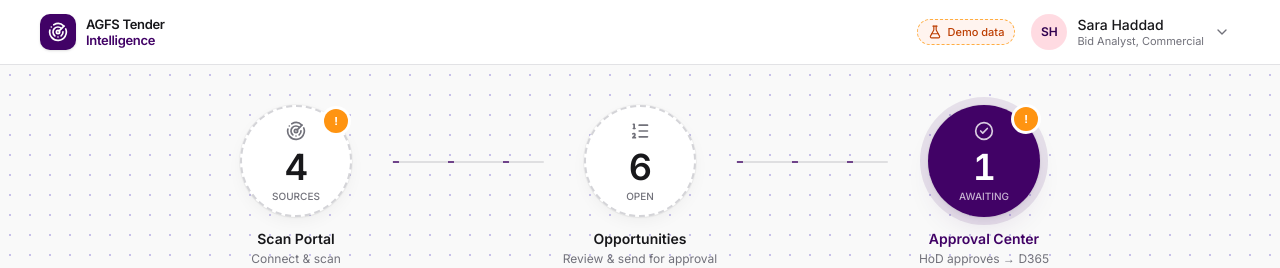
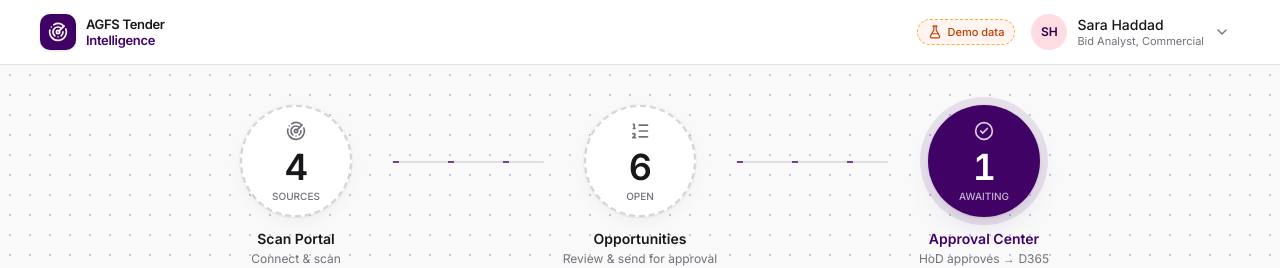
Before and after one commit to AGI-ship-it/tenders, a Next.js app: page /approvals in a window 1280 px wide. Shown: the top 268 px of the page. Built offline with nearby package versions, Linux system fonts and the light colour scheme.

Commit message:
Remove alert marks from step circles
Co-Authored-By: Claude Opus 5.5 <noreply@anthropic.com>

```diff
--- a/src/components/step-tabs.tsx
+++ b/src/components/step-tabs.tsx
@@ -28,8 +28,7 @@ function FlowLine() {
 }
 
 /**
- * Scan Portal → Opportunities → Approval Center. Each circle shows its key number, opens its screen below,
- * and shows an orange mark when work is waiting.
+ * Scan Portal → Opportunities → Approval Center. Each circle shows its key number and opens its screen below.
  */
 export function StepTabs() {
   // First-time setup belongs to step 1, so Scan Portal shows as selected there.
@@ -40,11 +39,9 @@ export function StepTabs() {
 
   const { tenders } = demo;
   const open = tenders.filter(isActive).length;
-  const newFromScan = tenders.filter((t) => t.fromLatestScan).length;
   const awaiting = tenders.filter((t) => t.status === "Awaiting HoD").length;
   const portals = demo.sources.filter((s) => s.kind !== "Upload");
   const connected = portals.filter((s) => s.status === "Connected").length;
-  const needsSignIn = portals.filter((s) => s.accessState === "Action needed" && s.status !== "Paused").length;
 
   const steps = [
     {
@@ -54,7 +51,6 @@ export function StepTabs() {
       icon: Radar,
       value: connected,
       unit: "sources",
-      alert: needsSignIn ? `${needsSignIn} need sign-in` : undefined,
     },
     {
       href: "/pipeline",
@@ -63,7 +59,6 @@ export function StepTabs() {
       icon: ListOrdered,
       value: open,
       unit: "open",
-      alert: newFromScan ? `${newFromScan} new from latest scan` : undefined,
     },
     {
       href: "/approvals",
@@ -72,7 +67,6 @@ export function StepTabs() {
       icon: CheckCircle2,
       value: awaiting,
       unit: "awaiting",
-      alert: awaiting ? "Waiting for HoD decision" : undefined,
     },
   ];
 
@@ -103,14 +97,6 @@ export function StepTabs() {
                       {s.unit}
                     </span>
                   </span>
-                  {s.alert && (
-                    <span
-                      title={s.alert}
-                      className="absolute top-0.5 right-0.5 grid size-6 place-items-center rounded-full bg-amber-500 text-[11px] font-bold text-white ring-[3px] ring-card"
-                    >
-                      !
-                    </span>
-                  )}
                 </span>
                 <span className={cn("mt-3 text-sm font-semibold", on ? "text-primary" : "text-foreground")}>{s.title}</span>
                 <span className="mt-0.5 text-xs text-muted-foreground">{s.action}</span>
```
